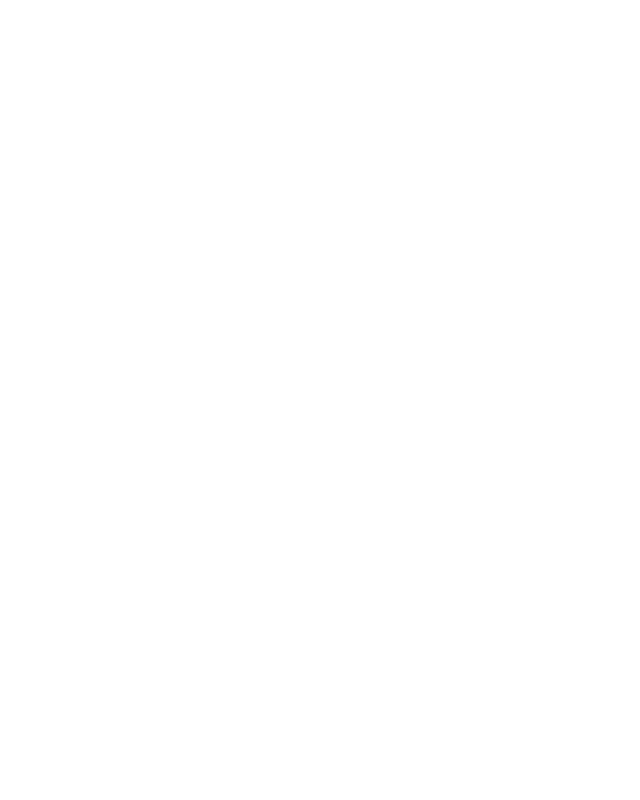
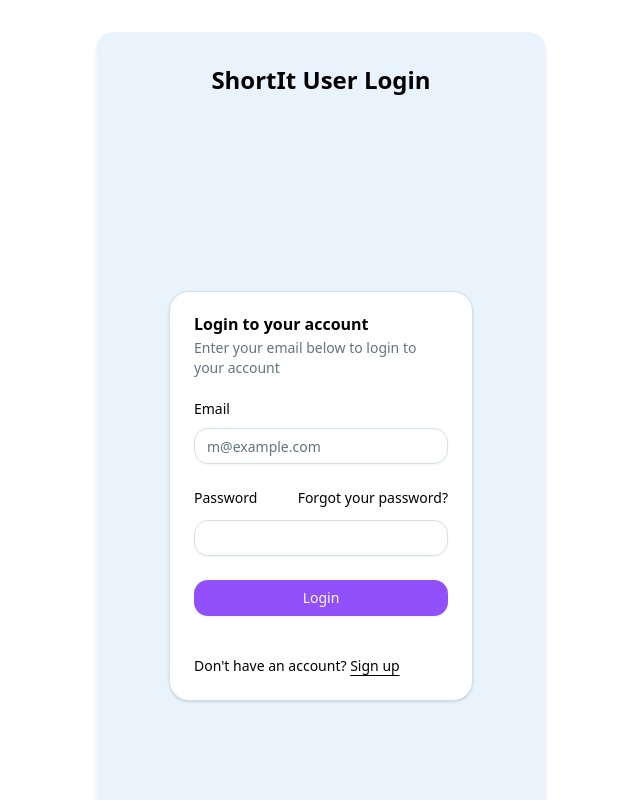
Before and after one commit to mlongano/cloudflare-url-shortener-with-hono-and-d1, a React (Vite) app in the folder frontend-react/: page /login in a window 1280 px wide. Before the commit this address had no page. Shown: the top 800 px of the page, without its empty margins (319-959 px from the left). Built offline with nearby package versions, Linux system fonts and the light colour scheme.

Commit message:
feat(fe): add LoginPage to the routing with a LoginForm

```diff
--- a/frontend-react/src/App.tsx
+++ b/frontend-react/src/App.tsx
@@ -1,5 +1,6 @@
 import { Route, Routes } from "react-router";
 import HomePage from "./pages/HomePage";
+import LoginPage from "./pages/LoginPage";
 import { ThemeProvider } from "./components/theme-provider";
 
 export default function App() {
@@ -9,6 +10,7 @@
         <main className="container mx-auto px-4 py-8 flex-grow">
           <Routes>
             <Route path="/" element={<HomePage />} />
+            <Route path="/login" element={<LoginPage />} />
           </Routes>
         </main>
       </div>
--- /dev/null
+++ b/frontend-react/src/components/LoginForm.tsx
@@ -0,0 +1,98 @@
+import { FormEvent } from "react";
+import { Button } from "@/components/ui/button";
+import {
+  Card,
+  CardContent,
+  CardDescription,
+  CardFooter,
+  CardHeader,
+  CardTitle,
+} from "@/components/ui/card";
+import { Input } from "@/components/ui/input";
+import { Label } from "@/components/ui/label";
+import StatusMessage from "./StatusMessage";
+import { StatusMessageProps } from "@/types";
+
+type LoginFormProps = {
+  onSubmit: (e: FormEvent<HTMLFormElement>) => void;
+  isLoading: boolean;
+  status: StatusMessageProps;
+};
+
+export default function LoginForm({
+  onSubmit,
+  isLoading,
+  status,
+}: LoginFormProps) {
+  return (
+    <div className="flex min-h-svh w-full items-center justify-center p-6 md:p-10">
+      <div className="w-full max-w-sm">
+        <div className="flex flex-col gap-6">
+          <Card>
+            <CardHeader>
+              <CardTitle>Login to your account</CardTitle>
+              <CardDescription>
+                Enter your email below to login to your account
+              </CardDescription>
+            </CardHeader>
+            <CardContent>
+              <form onSubmit={onSubmit}>
+                <div className="flex flex-col gap-6">
+                  <div className="grid gap-3">
+                    <Label htmlFor="email">Email</Label>
+                    <Input
+                      id="email"
+                      type="email"
+                      placeholder="m@example.com"
+                      required
+                      disabled={isLoading}
+                    />
+                  </div>
+                  <div className="grid gap-3">
+                    <div className="flex items-center">
+                      <Label htmlFor="password">Password</Label>
+                      <a
+                        href="#"
+                        className="ml-auto inline-block text-sm underline-offset-4 hover:underline"
+                      >
+                        Forgot your password?
+                      </a>
+                    </div>
+                    <Input
+                      id="password"
+                      type="password"
+                      required
+                      disabled={isLoading}
+                    />
+                  </div>
+                  <div className="flex flex-col gap-3">
+                    <Button
+                      type="submit"
+                      className="w-full"
+                      disabled={isLoading}
+                    >
+                      Login
+                    </Button>
+                  </div>
+                </div>
+              </form>
+            </CardContent>
+            <CardFooter>
+              <StatusMessage
+                message={status.message}
+                type={status.type}
+                visible={status.visible}
+              />
+              <div className="mt-4 text-center text-sm">
+                Don&apos;t have an account?{" "}
+                <a href="#" className="underline underline-offset-4">
+                  Sign up
+                </a>
+              </div>
+            </CardFooter>
+          </Card>
+        </div>
+      </div>
+    </div>
+  );
+}
--- /dev/null
+++ b/frontend-react/src/components/StatusMessage.tsx
@@ -0,0 +1,17 @@
+import { StatusMessageProps } from "@/types";
+
+export default function StatusMessage({
+  message,
+  type,
+  visible,
+}: StatusMessageProps) {
+  if (!visible) return null;
+
+  const baseClasses = "mt-4 py-3 px-3 rounded-md text-center";
+  const typeClasses =
+    type === "success"
+      ? "bg-green-100 text-green-800"
+      : "bg-red-100 text-red-800";
+
+  return <div className={`${baseClasses} ${typeClasses}`}>{message}</div>;
+}
--- /dev/null
+++ b/frontend-react/src/components/ui/card.tsx
@@ -0,0 +1,68 @@
+import * as React from "react"
+
+import { cn } from "@/lib/utils"
+
+function Card({ className, ...props }: React.ComponentProps<"div">) {
+  return (
+    <div
+      data-slot="card"
+      className={cn(
+        "bg-card text-card-foreground flex flex-col gap-6 rounded-xl border py-6 shadow-sm",
+        className
+      )}
+      {...props}
+    />
+  )
+}
+
+function CardHeader({ className, ...props }: React.ComponentProps<"div">) {
+  return (
+    <div
+      data-slot="card-header"
+      className={cn("flex flex-col gap-1.5 px-6", className)}
+      {...props}
+    />
+  )
+}
+
+function CardTitle({ className, ...props }: React.ComponentProps<"div">) {
+  return (
+    <div
+      data-slot="card-title"
+      className={cn("leading-none font-semibold", className)}
+      {...props}
+    />
+  )
+}
+
+function CardDescription({ className, ...props }: React.ComponentProps<"div">) {
+  return (
+    <div
+      data-slot="card-description"
+      className={cn("text-muted-foreground text-sm", className)}
+      {...props}
+    />
+  )
+}
+
+function CardContent({ className, ...props }: React.ComponentProps<"div">) {
+  return (
+    <div
+      data-slot="card-content"
+      className={cn("px-6", className)}
+      {...props}
+    />
+  )
+}
+
+function CardFooter({ className, ...props }: React.ComponentProps<"div">) {
+  return (
+    <div
+      data-slot="card-footer"
+      className={cn("flex items-center px-6", className)}
+      {...props}
+    />
+  )
+}
+
+export { Card, CardHeader, CardFooter, CardTitle, CardDescription, CardContent }
--- /dev/null
+++ b/frontend-react/src/components/ui/input.tsx
@@ -0,0 +1,21 @@
+import * as React from "react"
+
+import { cn } from "@/lib/utils"
+
+function Input({ className, type, ...props }: React.ComponentProps<"input">) {
+  return (
+    <input
+      type={type}
+      data-slot="input"
+      className={cn(
+        "border-input file:text-foreground placeholder:text-muted-foreground selection:bg-primary selection:text-primary-foreground flex h-9 w-full min-w-0 rounded-md border bg-transparent px-3 py-1 text-base shadow-xs transition-[color,box-shadow] outline-none file:inline-flex file:h-7 file:border-0 file:bg-transparent file:text-sm file:font-medium disabled:pointer-events-none disabled:cursor-not-allowed disabled:opacity-50 md:text-sm",
+        "focus-visible:border-ring focus-visible:ring-ring/50 focus-visible:ring-[3px]",
+        "aria-invalid:ring-destructive/20 dark:aria-invalid:ring-destructive/40 aria-invalid:border-destructive",
+        className
+      )}
+      {...props}
+    />
+  )
+}
+
+export { Input }
--- /dev/null
+++ b/frontend-react/src/components/ui/label.tsx
@@ -0,0 +1,22 @@
+import * as React from "react"
+import * as LabelPrimitive from "@radix-ui/react-label"
+
+import { cn } from "@/lib/utils"
+
+function Label({
+  className,
+  ...props
+}: React.ComponentProps<typeof LabelPrimitive.Root>) {
+  return (
+    <LabelPrimitive.Root
+      data-slot="label"
+      className={cn(
+        "flex items-center gap-2 text-sm leading-none font-medium select-none group-data-[disabled=true]:pointer-events-none group-data-[disabled=true]:opacity-50 peer-disabled:cursor-not-allowed peer-disabled:opacity-50",
+        className
+      )}
+      {...props}
+    />
+  )
+}
+
+export { Label }
--- /dev/null
+++ b/frontend-react/src/pages/LoginPage.tsx
@@ -0,0 +1,52 @@
+import LoginForm from "@/components/LoginForm";
+import { StatusMessageProps } from "@/types";
+import { useState } from "react";
+
+export default function LoginPage() {
+  const [status, setStatus] = useState<StatusMessageProps>({
+    message: "",
+    type: "",
+    visible: false,
+  });
+
+  const [isSubmitting, setIsSubmitting] = useState(false);
+
+  async function handleSubmit(event: React.FormEvent<HTMLFormElement>) {
+    event.preventDefault();
+    setIsSubmitting(true);
+    setStatus({ message: "", type: "", visible: false });
+
+    try {
+      // Simulate API call
+      await new Promise((resolve) => setTimeout(resolve, 2000));
+      setStatus({
+        message: "Login successful!",
+        type: "success",
+        visible: true,
+      });
+    } catch (error: unknown) {
+      if (error instanceof Error) {
+        setStatus({
+          message:
+            error?.message || "Login failed. Please check your credentials.",
+          type: "error",
+          visible: true,
+        });
+      }
+    } finally {
+      setIsSubmitting(false);
+    }
+  }
+  return (
+    <div className="max-w-md mx-auto">
+      <div className="flex flex-col justify-start items-center bg-muted p-8 rounded-lg shadow-md">
+        <h2 className="text-2xl font-bold text-center">ShortIt User Login</h2>
+        <LoginForm
+          onSubmit={handleSubmit}
+          isLoading={isSubmitting}
+          status={status}
+        />
+      </div>
+    </div>
+  );
+}
--- /dev/null
+++ b/frontend-react/src/types/index.ts
@@ -0,0 +1,6 @@
+
+export type StatusMessageProps = {
+  message: string;
+  type: string;
+  visible: boolean;
+}
```
